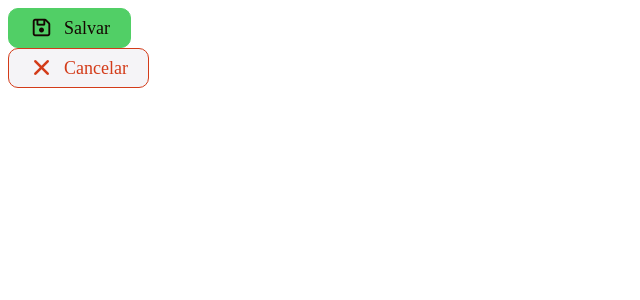
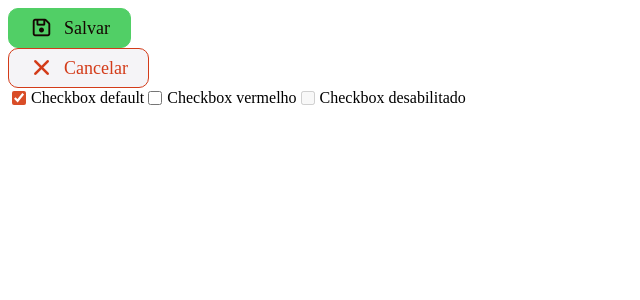
Before and after one commit to WorkspaceCardappio/angular-component-hub, an Angular app in the folder angular-component-hub/: page / in a window 1280 px wide. Shown: the top 300 px of the page, without its empty margins (0-640 px from the left). Built offline with nearby package versions, Linux system fonts and the light colour scheme.

Commit message:
feat: componente de checkbox

```diff
--- a/angular-component-hub/src/app/app.component.html
+++ b/angular-component-hub/src/app/app.component.html
@@ -1,2 +1,5 @@
 <app-save-button></app-save-button>
 <app-cancel-button></app-cancel-button>
+<app-checkbox [defaultChecked]="true" [spanMessage]="'Checkbox default'"></app-checkbox>
+<app-checkbox [spanMessage]="'Checkbox vermelho'" checkedColor="#ff0000"></app-checkbox>
+<app-checkbox [disabled]="true" [spanMessage]="'Checkbox desabilitado'"></app-checkbox>
--- /dev/null
+++ b/angular-component-hub/src/app/shared/checkbox/checkbox.component.html
@@ -0,0 +1,5 @@
+<label class="checkbox_label">
+  <input [defaultChecked]="defaultChecked" [disabled]="disabled" [style.--checked-color]="checkedColor"
+         class="checkbox_input" type="checkbox"/>
+  <span>{{ spanMessage }}</span>
+</label>
--- /dev/null
+++ b/angular-component-hub/src/app/shared/checkbox/checkbox.scss
@@ -0,0 +1,13 @@
+.checkbox_label {
+  display: inline-flex;
+  align-items: center;
+  gap: 2px;
+  cursor: pointer;
+}
+
+.checkbox_input {
+  width: 14px;
+  height: 14px;
+  cursor: pointer;
+  accent-color: var(--checked-color, #D94D27);
+}
```
Also changed, not shown: angular-component-hub/src/app/app.component.ts (+7 -6 lines), angular-component-hub/src/app/shared/checkbox/checkbox.component.ts (added, +15 -0 lines), 1 other file (tests, documents, lock files or other folders).
